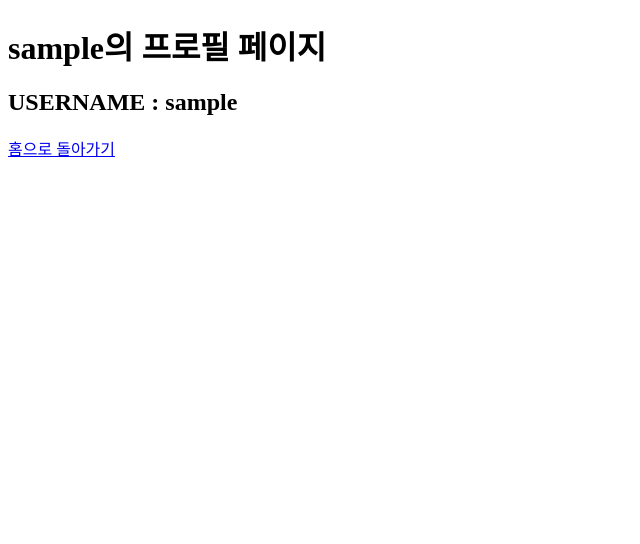
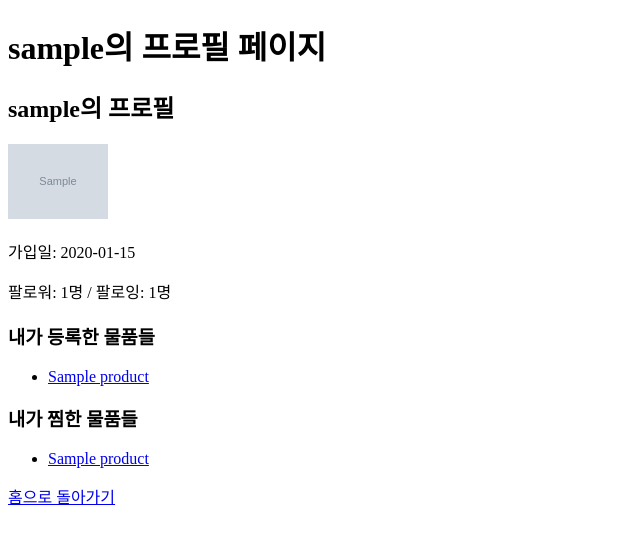
Before and after one commit to PSG4160/spartamarket, a Django app: a page that uses spartamarket/users/templates/users/profile.html in a window 1280 px wide. Shown: the part 181-725 px from the top of the page, without its empty margins (0-640 px from the left). Run offline with Django 4.2, Linux system fonts and the light colour scheme; a user stored in the database is signed in; tables that the repository leaves empty hold one stand-in row (values such as "Sample post"); grey boxes marked "Sample" are stand-in pictures.

Commit message:
feature/all-basic-feature

```diff
--- a/spartamarket/accounts/models.py
+++ b/spartamarket/accounts/models.py
@@ -2,7 +2,22 @@ from django.db import models
 from django.contrib.auth.models import AbstractUser
 
 
+def user_profile_image_path(instance, filename):
+    return f'profile_images/{instance.id}/{filename}'
+
 class User(AbstractUser):
-    following = models.ManyToManyField(
-        "self", symmetrical=False, related_name="followers"
-    )
+    profile_image = models.ImageField(upload_to=user_profile_image_path, blank=True, null=True)
+
+    # 팔로우
+    follows = models.ManyToManyField('self', symmetrical=False, related_name='followers', blank=True)
+
+    @property
+    def follower_count(self):
+        return self.followers.count()
+
+    @property
+    def following_count(self):
+        return self.follows.count()
+
+    def __str__(self):
+        return self.username
--- a/spartamarket/products/templates/products/product_detail.html
+++ b/spartamarket/products/templates/products/product_detail.html
@@ -13,9 +13,9 @@
     <form action="{% url 'products:like' product.pk %}" method="POST">
         {% csrf_token %}
         {% if request.user in product.like_users.all %}
-            <input type="submit" value="안좋아요">
+            <input type="submit" value="찜 해제하기">
         {% else %}
-            <input type="submit" value="좋아요">
+            <input type="submit" value="찜하기">
         {% endif %}
     </form>
 
--- a/spartamarket/users/templates/users/profile.html
+++ b/spartamarket/users/templates/users/profile.html
@@ -2,7 +2,24 @@
 
 {% block content %}
     <h1> {{ member.username }}의 프로필 페이지 </h1>
-    <h2> USERNAME : {{ member.username }} </h2>
+    <h2>{{ member.username }}의 프로필</h2>
+    {% if member.profile_image %}
+        <img src="{{ member.profile_image.url }}" alt="Profile Image" width="100">
+    {% else %}
+        <img src="/static/images/default_profile.png" alt="Profile Image" width="100">
+    {% endif %}
+
+<p>가입일: {{ member.date_joined|date:"Y-m-d" }}</p>
+<p>팔로워: {{ member.follower_count }}명 / 팔로잉: {{ member.following_count }}명</p>
+
+<h3>내가 등록한 물품들</h3>
+<ul>
+    {% for product in my_products %}
+        <li><a href="{% url 'products:product_detail' product.pk %}">{{ product.title }}</a></li>
+    {% empty %}
+        <li>등록한 물품이 없습니다.</li>
+    {% endfor %}
+</ul>
     <div>
 
         {% if request.user != member %}
@@ -16,5 +33,13 @@
             </form>
         {% endif %}
     </div>
+<h3>내가 찜한 물품들</h3>
+<ul>
+    {% for product in liked_products %}
+        <li><a href="{% url 'products:product_detail' product.pk %}">{{ product.title }}</a></li>
+    {% empty %}
+        <li>찜한 물품이 없습니다.</li>
+    {% endfor %}
+</ul>
     <a href="/index/">홈으로 돌아가기 </a>
 {% endblock content %}
--- a/spartamarket/users/urls.py
+++ b/spartamarket/users/urls.py
@@ -6,5 +6,4 @@ urlpatterns = [
     path('', views.users, name='users'),
     path('profile/<str:username>/', views.profile, name='profile'),
     path('<int:user_id>/follow/', views.follow, name='follow'),
-
 ]
--- a/spartamarket/users/views.py
+++ b/spartamarket/users/views.py
@@ -1,14 +1,30 @@
 from django.shortcuts import render, redirect, get_object_or_404
 from django.contrib.auth import get_user_model
+from django.contrib.auth.decorators import login_required
 from django.views.decorators.http import require_POST
+from products.models import Product
+
 # Create your views here.
 def users(request):
     pass
 
+@login_required
 def profile(request, username):
     member = get_object_or_404(get_user_model(), username=username)
+
+    # 찜 목록
+    liked_products = member.like_product.all()
+    # 등록 물품
+    my_products = Product.objects.filter(author=member)
+    # 팔로잉
+    is_following = request.user.follows.filter(pk=member.pk).exists()
+
     context = {
         "member":member,
+        "liked_products" : liked_products,
+        "my_products" : my_products,
+        "is_following" : is_following,
+
     }
     return render(request, 'users/profile.html', context)
 
```
Also changed, not shown: spartamarket/accounts/forms.py (+7 -0 lines), spartamarket/spartamarket/settings.py (+6 -2 lines), spartamarket/accounts/migrations/0003_remove_user_following_user_follows_and_more.py (added), spartamarket/static/images/default_profile.png (added).
